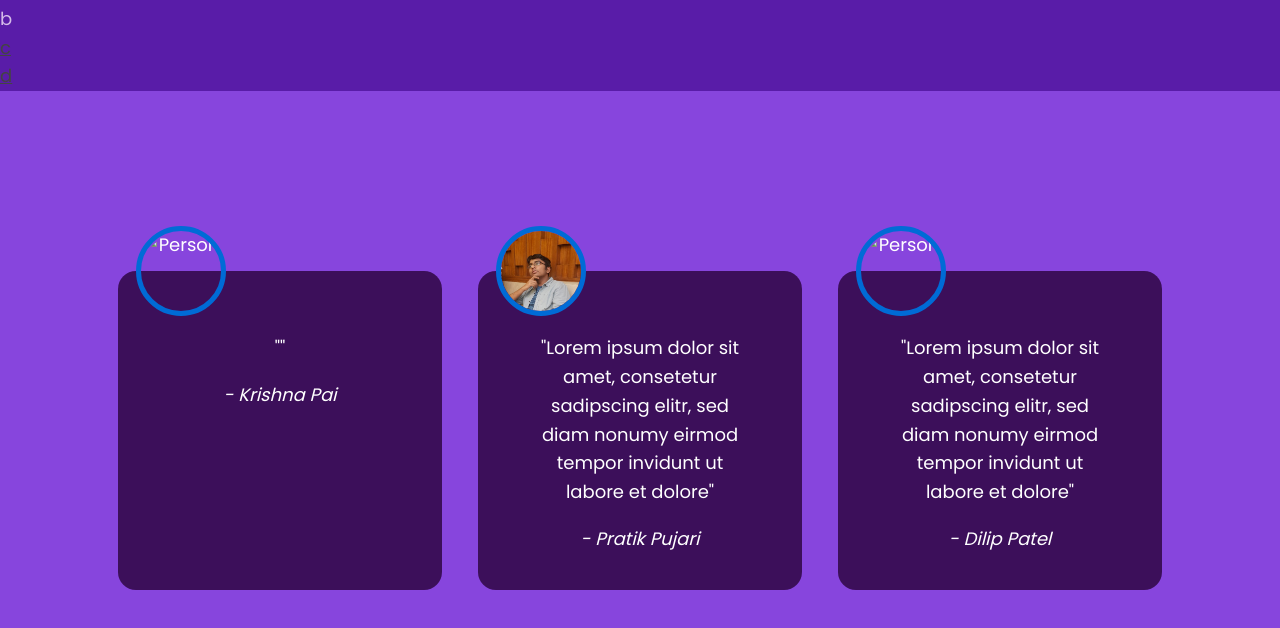
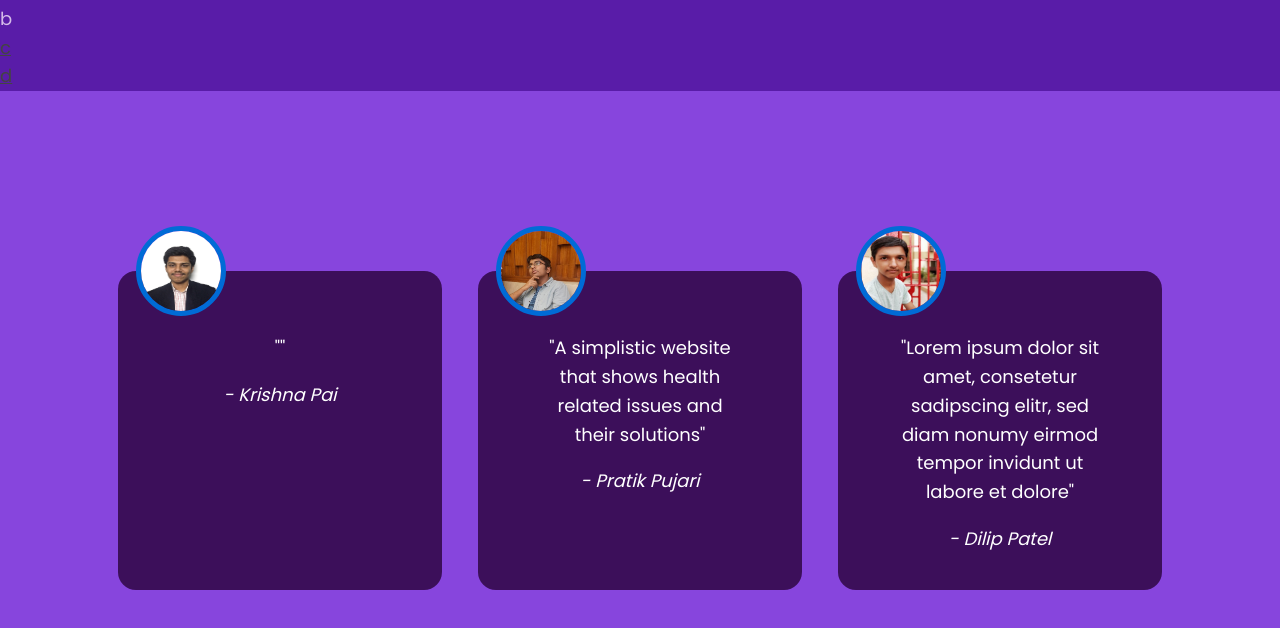
Before and after one commit to krishnavpai/SpeedRunners-DevHeat-2021, a plain HTML site: page index.html in a window 1280 px wide. Shown: the part 4178-4806 px from the top of the page. Drawn offline with nearby package versions, Linux system fonts and the light colour scheme.

Commit message:
Added creators photo

```diff
--- a/index.html
+++ b/index.html
@@ -173,7 +173,7 @@
         <div class="container">
             <ul>
                 <li>
-                    <img src="creators/person.jpg" alt="Person">
+                    <img src="creators/Krishna Pai.jpeg" alt="Person">
 
                     <blockquote>""</blockquote>
                     <cite>- Krishna Pai</cite>
@@ -181,12 +181,11 @@
                 <li>
                     <img src="creators/pratik.jpeg" alt="Person">
 
-                    <blockquote>"Lorem ipsum dolor sit amet, consetetur sadipscing elitr, sed diam nonumy eirmod tempor
-                        invidunt ut labore et dolore"</blockquote>
+                    <blockquote>"A simplistic website that shows health related issues and their solutions"</blockquote>
                     <cite>- Pratik Pujari</cite>
                 </li>
                 <li>
-                    <img src="creators/person.jpg" alt="Person">
+                    <img src="creators/Dilip.jfif" alt="Person">
 
                     <blockquote>"Lorem ipsum dolor sit amet, consetetur sadipscing elitr, sed diam nonumy eirmod tempor
                         invidunt ut labore et dolore"</blockquote>
```
